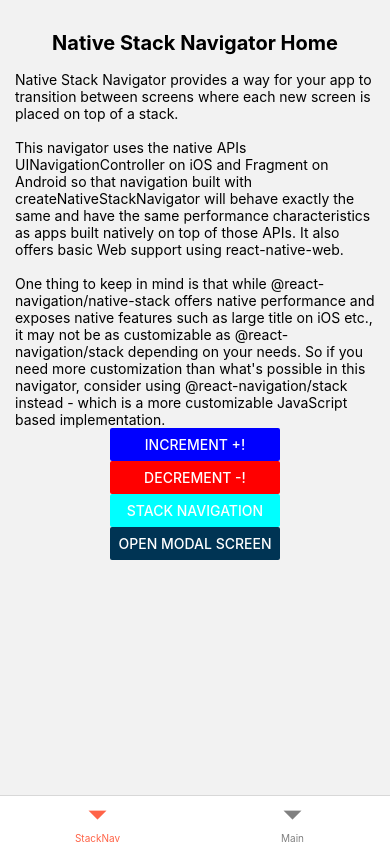
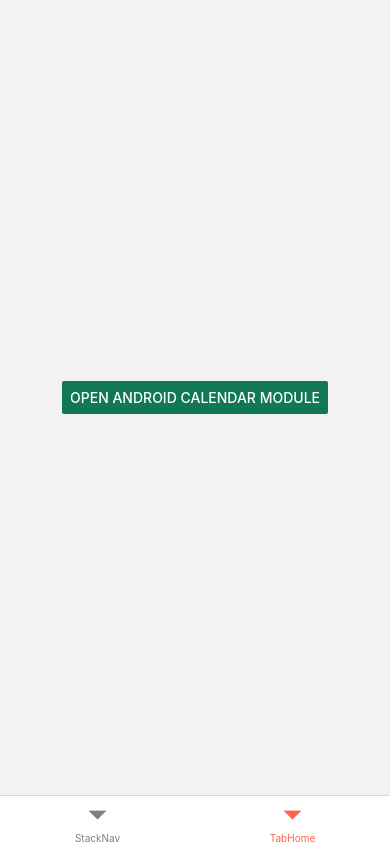
Before and after one commit to Igiz23/ReactNativeNotes, a React Native app: screen /TabHome in a window 390 px wide. Built offline with nearby package versions, Linux system fonts and the light colour scheme.

Commit message:
start Android Native Module in Kotlin

```diff
--- a/src/ReactNavigation/Home.tsx
+++ b/src/ReactNavigation/Home.tsx
@@ -65,7 +65,7 @@ const Hello: React.FC<Props> = ({baseEnthusiasmLevel = 0, navigation}) => {
   );
 };
 
-const styles = StyleSheet.create({
+export const styles = StyleSheet.create({
   container: {
     flex: 1,
     alignItems: 'center',
--- a/src/ReactNavigation/MainScreen.tsx
+++ b/src/ReactNavigation/MainScreenStackNav.tsx
@@ -8,7 +8,7 @@ import {Alert, Button} from 'react-native';
 
 const Stack = createNativeStackNavigator();
 
-const MainScreen = () => {
+const MainScreenStackNav = () => {
   return (
     <Stack.Navigator
       screenOptions={{
@@ -61,4 +61,4 @@ const MainScreen = () => {
     </Stack.Navigator>
   );
 };
-export default MainScreen;
+export default MainScreenStackNav;
--- a/src/ReactNavigation/ModalScreen.tsx
+++ b/src/ReactNavigation/ModalScreen.tsx
@@ -1,4 +1,11 @@
-import {View, Button, Text, StyleSheet, Alert} from 'react-native';
+import {
+  View,
+  Button,
+  Text,
+  StyleSheet,
+  Alert,
+  InteractionManager,
+} from 'react-native';
 import React from 'react';
 import {Image} from 'react-native';
 import {useFocusEffect} from '@react-navigation/native';
@@ -15,10 +22,16 @@ export const LogoTitle = () => {
 export const ModalScreen = ({navigation}: any) => {
   useFocusEffect(
     React.useCallback(() => {
+      const task = InteractionManager.runAfterInteractions(() => {
+        // console.log(
+        //   'Defer our work until the animations or gestures have finished',
+        // );
+      });
       Alert.alert('ModalScreen was focused');
       // Do something when the screen is focused
       return () => {
-        Alert.alert('ModalScreen was unfocused');
+        task.cancel();
+        Alert.alert('ModalScreen was unfocused', 'useFocusEffect()');
         // Do something when the screen is unfocused
         // Useful for cleanup functions
       };
@@ -43,6 +56,7 @@ const styles = StyleSheet.create({
     flex: 1,
     alignItems: 'center',
     justifyContent: 'center',
+    backgroundColor: '#fff',
   },
   greeting: {
     fontSize: 20,
--- a/src/ReactNavigation/TabNavigation.tsx
+++ b/src/ReactNavigation/TabNavigation.tsx
@@ -1,6 +1,7 @@
 import React from 'react';
 import {createBottomTabNavigator} from '@react-navigation/bottom-tabs';
-import MainScreen from './MainScreen';
+import MainScreenStackNav from './MainScreenStackNav';
+import TabHomeScreen from '../TabHomeScreen/TabHomeScreen';
 
 const Tab = createBottomTabNavigator();
 
@@ -13,8 +14,8 @@ const TabNavigation = () => {
         tabBarInactiveTintColor: 'gray',
         headerShown: false,
       })}>
-      <Tab.Screen name={'StackNav'} component={MainScreen} />
-      <Tab.Screen name={'Main'} component={MainScreen} />
+      <Tab.Screen name={'StackNav'} component={MainScreenStackNav} />
+      <Tab.Screen name={'TabHome'} component={TabHomeScreen} />
     </Tab.Navigator>
   );
 };
--- /dev/null
+++ b/src/TabHomeScreen/AndroidNativeModule/AndroidCalendarModule.tsx
@@ -0,0 +1,11 @@
+import React from 'react';
+import {View, Text} from 'react-native';
+
+export const AndroidCalendarModule = ({navigation}: any) => {
+  navigation.route;
+  return (
+    <View>
+      <Text>{'AndroidCalendarModule'}</Text>
+    </View>
+  );
+};
--- /dev/null
+++ b/src/TabHomeScreen/TabHomeMain.tsx
@@ -0,0 +1,14 @@
+import React from 'react';
+import {View, Button} from 'react-native';
+import {styles} from '../ReactNavigation/Home';
+export const TabHomeMain = ({navigation}: any) => {
+  return (
+    <View style={styles.container}>
+      <Button
+        title={'Open Android Calendar Module'}
+        color={'#107854'}
+        onPress={() => navigation.navigate('AndroidCalendarModule')}
+      />
+    </View>
+  );
+};
--- /dev/null
+++ b/src/TabHomeScreen/TabHomeScreen.tsx
@@ -0,0 +1,31 @@
+import React from 'react';
+import {createNativeStackNavigator} from '@react-navigation/native-stack';
+import {TabHomeMain} from './TabHomeMain';
+import {AndroidCalendarModule} from './AndroidNativeModule/AndroidCalendarModule';
+const TabHomeStack = createNativeStackNavigator();
+
+const TabHomeScreen = () => {
+  return (
+    <TabHomeStack.Navigator>
+      <TabHomeStack.Group>
+        <TabHomeStack.Screen
+          name={'TabHomeMain'}
+          component={TabHomeMain}
+          options={{headerShown: false}}
+        />
+        <TabHomeStack.Screen
+          options={{
+            headerTitle: 'Android Calendar Module in Kotlin',
+            headerStyle: {
+              backgroundColor: '#107854',
+            },
+          }}
+          name={'AndroidCalendarModule'}
+          component={AndroidCalendarModule}
+        />
+      </TabHomeStack.Group>
+    </TabHomeStack.Navigator>
+  );
+};
+
+export default TabHomeScreen;
```
